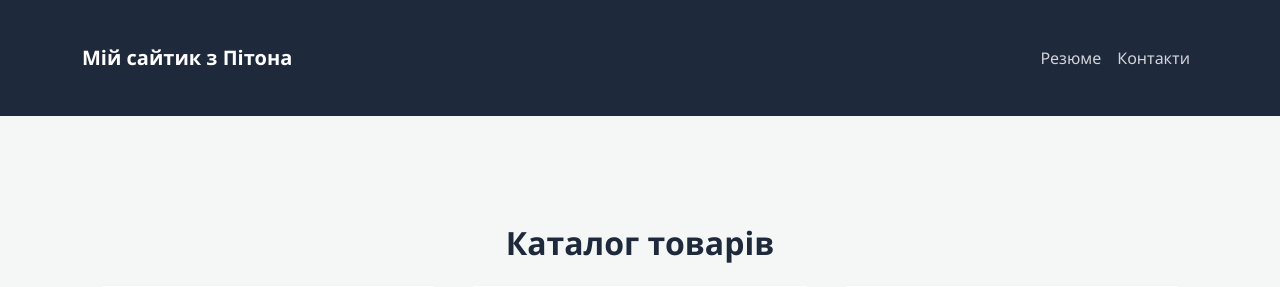
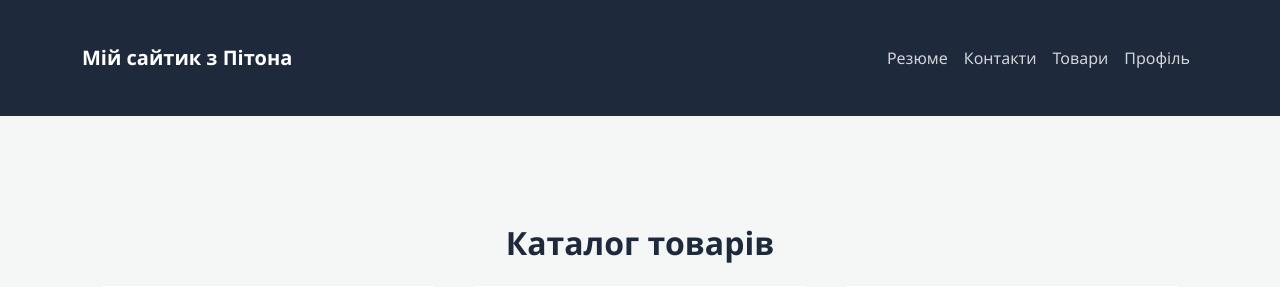
Before and after one commit to aolesayo-ai/flask-app-lab, a Flask app: page /products in a window 1280 px wide. Shown: the top 287 px of the page. Run offline with Flask 3, Linux system fonts and the light colour scheme.

Commit message:
Update navbar with products and profile links

```diff
--- a/app/templates/nav.html
+++ b/app/templates/nav.html
@@ -1,10 +1,13 @@
 <nav class="navbar navbar-expand-lg navbar-dark bg-dark">
   <div class="container">
     <a class="navbar-brand" href="{{ url_for('resume') }}">Мій сайтик з Пітона</a>
-        </a>
     <div class="navbar-nav">
       <a class="nav-link" href="{{ url_for('resume') }}">Резюме</a>
       <a class="nav-link" href="{{ url_for('contacts') }}">Контакти</a>
+      <!-- Посилання на Товари -->
+      <a class="nav-link" href="{{ url_for('products.products_list') }}">Товари</a>
+      <!-- Посилання на Юзера (передаємо ім'я за замовчуванням) -->
+      <a class="nav-link" href="{{ url_for('users.greetings', name='Olesya') }}">Профіль</a>
     </div>
   </div>
 </nav>
```
Lines whose indentation alone changed are shown as unchanged.
